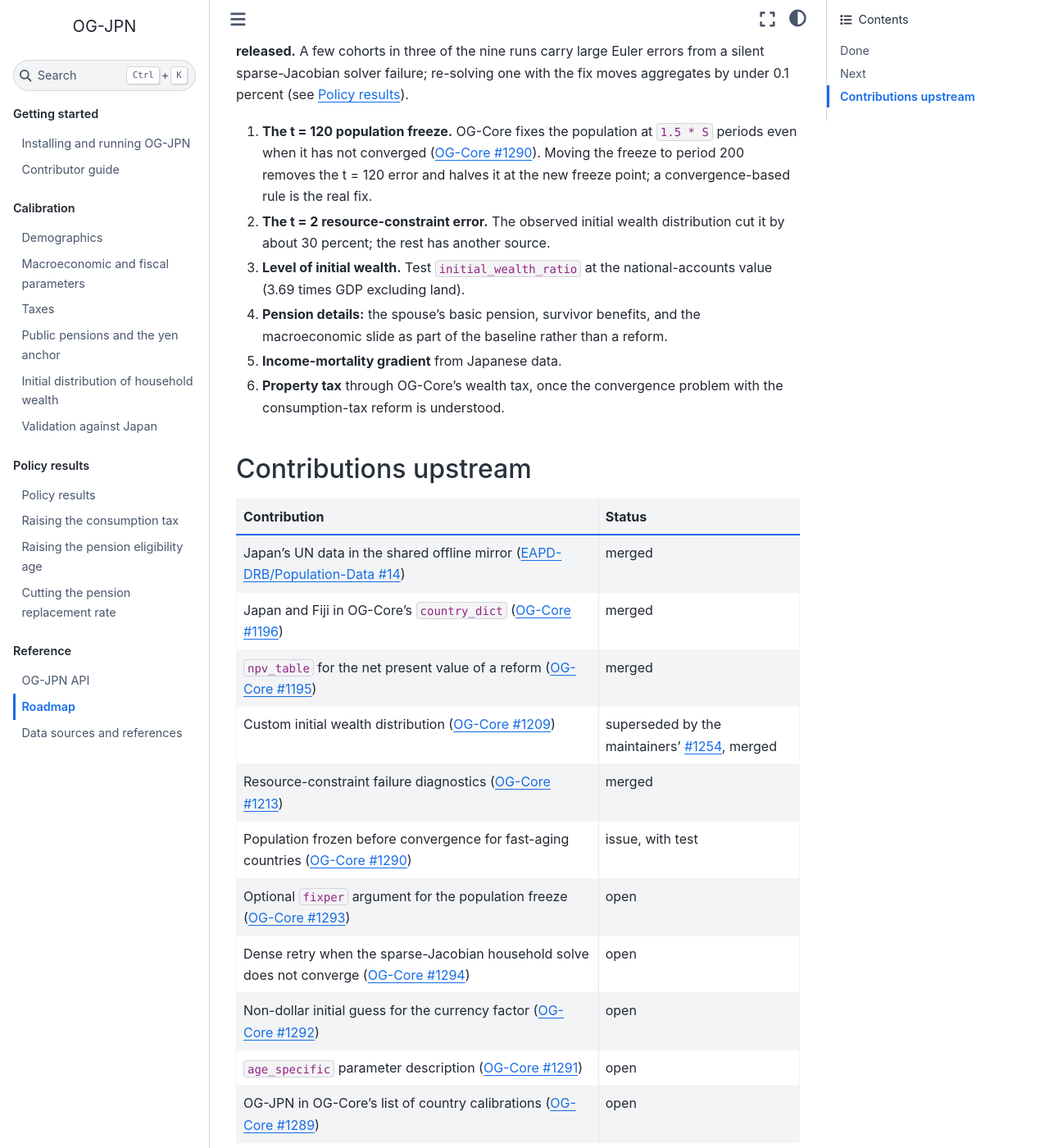
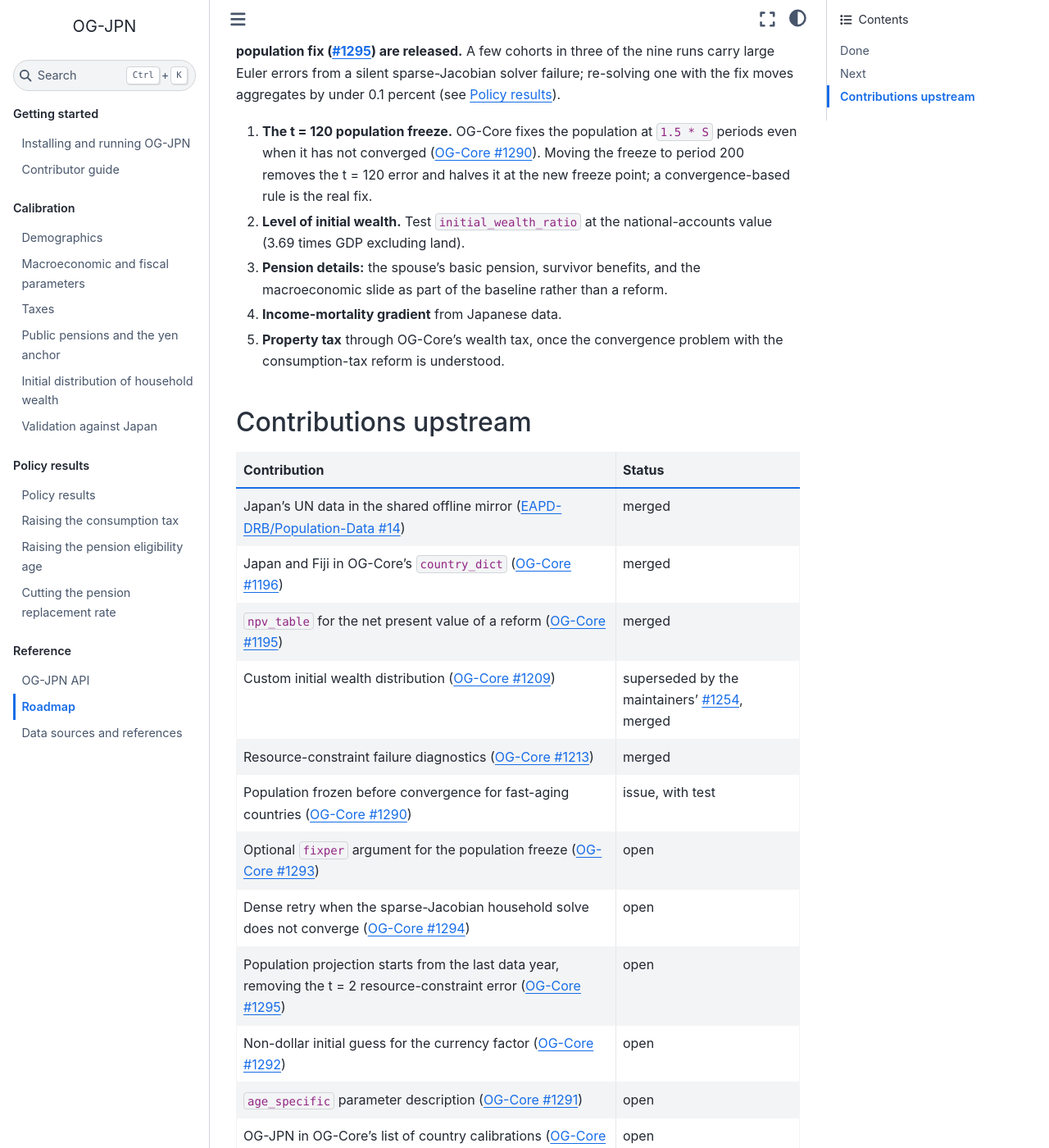
Before and after one commit to arihantlodha-cmd/OG-JPN, a Jupyter Book: the page built from docs/book/content/roadmap.md, in a window 1280 px wide and 1400 px high, scrolled down 710 px. Shown: the whole window at 82% size. Built offline with Jupyter Book 1.0.4 settings and Sphinx 7.4.7 and the Sphinx Book theme 1.1.4, drawn with Linux system fonts in a browser that asks for light colours.

Commit message:
Trace the t=2 resource-constraint error to OG-Core's population projection
OG-Core's projection started one year before the last data year, so with
UN data the population broke its own law of motion between periods 1 and 2.
Fixed upstream in OG-Core #1295: with it the t=2 error falls from 1.5e-3 to
below 1e-6 and aggregates move by under 0.06 percent. Update the README,
roadmap, demographics and wealth chapters, and script docstrings.

```diff
--- a/docs/book/content/roadmap.md
+++ b/docs/book/content/roadmap.md
@@ -13,14 +13,13 @@
 
 ## Next
 
-First, **rerun the reform transitions once OG-Core's household solver fix ([#1294](https://github.com/PSLmodels/OG-Core/pull/1294)) is released.** A few cohorts in three of the nine runs carry large Euler errors from a silent sparse-Jacobian solver failure; re-solving one with the fix moves aggregates by under 0.1 percent (see {ref}`Chap_Results`).
+First, **rerun the reform transitions once OG-Core's household solver fix ([#1294](https://github.com/PSLmodels/OG-Core/pull/1294)) and population fix ([#1295](https://github.com/PSLmodels/OG-Core/pull/1295)) are released.** A few cohorts in three of the nine runs carry large Euler errors from a silent sparse-Jacobian solver failure; re-solving one with the fix moves aggregates by under 0.1 percent (see {ref}`Chap_Results`).
 
 1. **The t = 120 population freeze.** OG-Core fixes the population at `1.5 * S` periods even when it has not converged ([OG-Core #1290](https://github.com/PSLmodels/OG-Core/issues/1290)). Moving the freeze to period 200 removes the t = 120 error and halves it at the new freeze point; a convergence-based rule is the real fix.
-2. **The t = 2 resource-constraint error.** The observed initial wealth distribution cut it by about 30 percent; the rest has another source.
-3. **Level of initial wealth.** Test `initial_wealth_ratio` at the national-accounts value (3.69 times GDP excluding land).
-4. **Pension details:** the spouse's basic pension, survivor benefits, and the macroeconomic slide as part of the baseline rather than a reform.
-5. **Income-mortality gradient** from Japanese data.
-6. **Property tax** through OG-Core's wealth tax, once the convergence problem with the consumption-tax reform is understood.
+2. **Level of initial wealth.** Test `initial_wealth_ratio` at the national-accounts value (3.69 times GDP excluding land).
+3. **Pension details:** the spouse's basic pension, survivor benefits, and the macroeconomic slide as part of the baseline rather than a reform.
+4. **Income-mortality gradient** from Japanese data.
+5. **Property tax** through OG-Core's wealth tax, once the convergence problem with the consumption-tax reform is understood.
 
 ## Contributions upstream
 
@@ -34,6 +33,7 @@ First, **rerun the reform transitions once OG-Core's household solver fix ([#129
 | Population frozen before convergence for fast-aging countries ([OG-Core #1290](https://github.com/PSLmodels/OG-Core/issues/1290)) | issue, with test |
 | Optional `fixper` argument for the population freeze ([OG-Core #1293](https://github.com/PSLmodels/OG-Core/pull/1293)) | open |
 | Dense retry when the sparse-Jacobian household solve does not converge ([OG-Core #1294](https://github.com/PSLmodels/OG-Core/pull/1294)) | open |
+| Population projection starts from the last data year, removing the t = 2 resource-constraint error ([OG-Core #1295](https://github.com/PSLmodels/OG-Core/pull/1295)) | open |
 | Non-dollar initial guess for the currency factor ([OG-Core #1292](https://github.com/PSLmodels/OG-Core/pull/1292)) | open |
 | `age_specific` parameter description ([OG-Core #1291](https://github.com/PSLmodels/OG-Core/pull/1291)) | open |
 | OG-JPN in OG-Core's list of country calibrations ([OG-Core #1289](https://github.com/PSLmodels/OG-Core/pull/1289)) | open |
```
Also changed, not shown: README.md (+10 -4 lines), docs/book/content/calibration/demographics.md (+1 -0 lines), docs/book/content/calibration/wealth.md (+1 -1 lines), docs/book/content/results/overview.md (+1 -1 lines), 4 other files.
